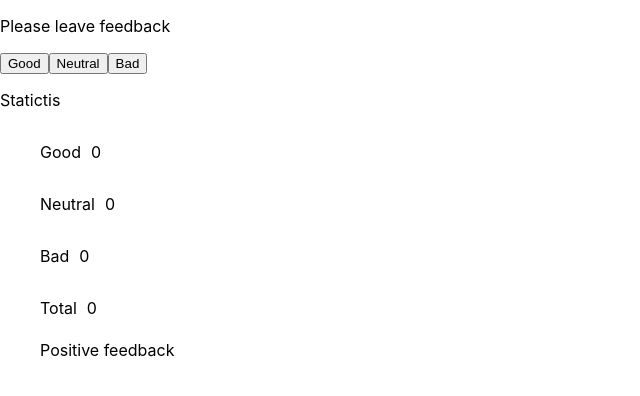
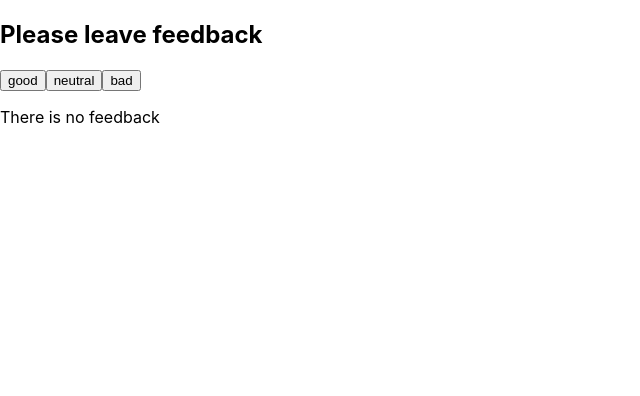
Before and after one commit to AlinaPrysiazhniuk/goit-react-hw-02-feedback, a React (Create React App) app: page / in a window 1280 px wide. Shown: the top 396 px of the page, without its empty margins (0-640 px from the left). Built offline with nearby package versions, Linux system fonts and the light colour scheme.

Commit message:
update files

```diff
--- a/package.json
+++ b/package.json
@@ -7,6 +7,7 @@
     "@testing-library/jest-dom": "^5.16.3",
     "@testing-library/react": "^12.1.4",
     "@testing-library/user-event": "^13.5.0",
+    "prop-types": "^15.8.1",
     "react": "^18.1.0",
     "react-dom": "^18.1.0",
     "react-scripts": "5.0.1",
--- a/src/components/App.jsx
+++ b/src/components/App.jsx
@@ -1,8 +1,58 @@
-import React from "react";
-import Feedback from "./Feedback/Feedback";
+import React, { Component } from "react";
+import {Feedback} from "./Feedback/Feedback";
+import { Section } from "./Section/Section";
+import { Statistics } from "./Statistics/Statistics";
+import { Notification } from "./Notification/Notification";
 
-export const App = () => {
-  return (
-    <Feedback />
-  );
-};
+export class App extends Component {
+  state = {
+    good: 0,
+    neutral: 0,
+    bad: 0,
+  }
+
+  updateCountFeedback = value => {
+    this.setState(prevState => ({
+      [value]: prevState[value] + 1 }
+      ));
+  };
+  countTotalFeedback = () =>
+    Object.values(this.state).reduce((acc, value) => acc + value, 0);
+
+  countPositiveFeedbackPercentage = () => {
+    return this.countTotalFeedback()
+      ? ((this.state.good / this.countTotalFeedback()) * 100).toFixed(0)
+      : '0';
+  };
+
+  render() {
+    const { good, neutral, bad } = this.state;
+
+    return (
+      <>
+      <Section title="Please leave feedback">
+      <Feedback
+      options={this.state}
+      onFeedback={this.updateCountFeedback}/>
+      </Section>
+
+      {this.countTotalFeedback() ? (
+          <Section title="Statistics">
+            <Statistics
+              good={good}
+              neutral={neutral}
+              bad={bad}
+              total={this.countTotalFeedback()}
+              positivePercentage={this.countPositiveFeedbackPercentage()}
+            />
+          </Section>
+           ) : (
+            <Notification message="There is no feedback" />
+          )}
+
+      </>
+    )
+  }
+
+
+}
--- a/src/components/Feedback/Feedback.jsx
+++ b/src/components/Feedback/Feedback.jsx
@@ -1,80 +1,25 @@
-import React, { Component } from "react";
-import css from "./Feedback.module.css"
+//import React, { Component } from "react";
+//import css from "./Feedback.module.css";
+import PropTypes from 'prop-types';
 
-class Feedback extends Component{
-state = {
-    good: 0,
-    neutral: 0,
-    bad: 0,
-    total: 0, //потрібно буде винести звідси
-}
+export const Feedback = ({options, onFeedback}) => {
+const stateData = Object.keys(options);
 
-
-
-handleClickButtonGood = (event) => {
-//console.log(event.target);
-this.setState((prevState) => ({
-    good: prevState.good + 1,
-    total: prevState.total + 1,
-}))
-console.log(this.state.good);
-}
-
-
-
-handleClickButtonNeutral = (event) => {
-      //  console.log(event.target);
-        this.setState((prevState) => ({
-            neutral: prevState.neutral + 1,
-            total: prevState.total + 1,
-        }))
-        console.log(this.state.neutral);
-        }
-
-handleClickButtonBad = (event) => {
-            //console.log(event.target);
-            this.setState((prevState) => ({
-                bad: prevState.bad + 1,
-                total: prevState.total + 1,
-            }))
-
-            console.log(this.state.bad);
-            }
-
-// countTotalFeedback= () => {
-//     //const total =
-// }
-
-render () {
     return (
         <div>
-            <p>Please leave feedback</p>
-            <button type="button" onClick={this.handleClickButtonGood}>Good</button>
-            <button type="button" onClick={this.handleClickButtonNeutral}>Neutral</button>
-            <button type="button" onClick={this.handleClickButtonBad}>Bad</button>
-
-            <p>Statictis</p>
-            <ul>
-                <li className={css.item}>Good
-                <p>{this.state.good}</p>
-                </li>
-                <li className={css.item}>Neutral
-                <p>{this.state.neutral}</p>
-                </li>
-                <li className={css.item}>Bad
-                    <p>{this.state.bad}</p>
-                </li>
-                <li className={css.item}>Total
-                    <p>{this.state.total}</p>
-                </li>
-                <li className={css.item}>Positive feedback
-                    <p>{this.state.positivFeedback}</p>
-                </li>
-            </ul>
+            {stateData.map(option => (
+                <button
+                key={option}
+                type="button"
+                name={option}
+                onClick={() => onFeedback(option)}
+                >{option}</button>
+            ))}
 
         </div>)
 }
 
-}
-
-export default Feedback;
+Feedback.propTypes = {
+    options: PropTypes.object,
+    onFeedback: PropTypes.func,
+  };
--- /dev/null
+++ b/src/components/Notification/Notification.jsx
@@ -0,0 +1,10 @@
+import PropTypes from 'prop-types';
+//import css from './Notificstion.module.css';
+
+export const Notification = ({ message }) => {
+  return message && <p >{message}</p>;
+};
+
+Notification.propTypes = {
+  message: PropTypes.string,
+};
--- /dev/null
+++ b/src/components/Section/Section.jsx
@@ -0,0 +1,15 @@
+import PropTypes from "prop-types";
+
+export const Section = ({title, children}) => {
+    return (
+        <section>
+            {title && <h2>{title}</h2>}
+            {children}
+        </section>
+    )
+}
+
+Section.propTypes = {
+    title: PropTypes.string,
+    children: PropTypes.node,
+  };
--- /dev/null
+++ b/src/components/Statistics/Statistics.jsx
@@ -0,0 +1,39 @@
+import PropTypes from 'prop-types';
+
+
+export const Statistics = ({
+    good = 0,
+    neutral = 0,
+    bad = 0,
+    total = 0,
+    positivePercentage = 0,
+  }) => {
+    return (
+      <ul>
+        <li>
+          Good: <span>{good}</span>
+        </li>
+        <li>
+          Neutral: <span>{neutral}</span>
+        </li>
+        <li>
+          Bad: <span>{bad}</span>
+        </li>
+
+        <li>
+          Total: <span>{total}</span>
+        </li>
+        <li>
+          Positive feedback: <span>{positivePercentage}%</span>
+        </li>
+      </ul>
+    );
+  };
+
+  Statistics.prototype = {
+    good: PropTypes.number,
+    neutral: PropTypes.number,
+    bad: PropTypes.number,
+    total: PropTypes.number,
+    positive: PropTypes.oneOfType([PropTypes.string, PropTypes.number]),
+  };
```
Also changed, not shown: 1 other file (tests, documents, lock files or other folders).
